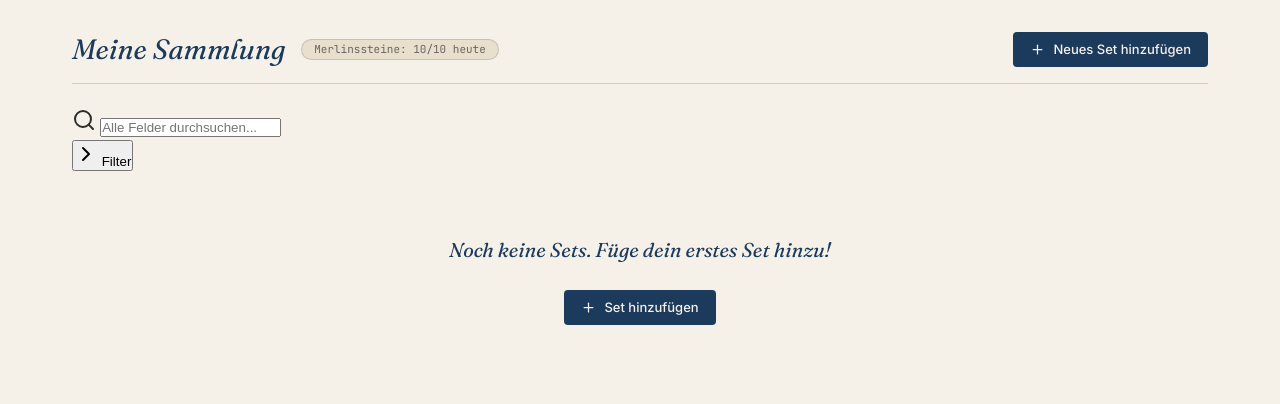
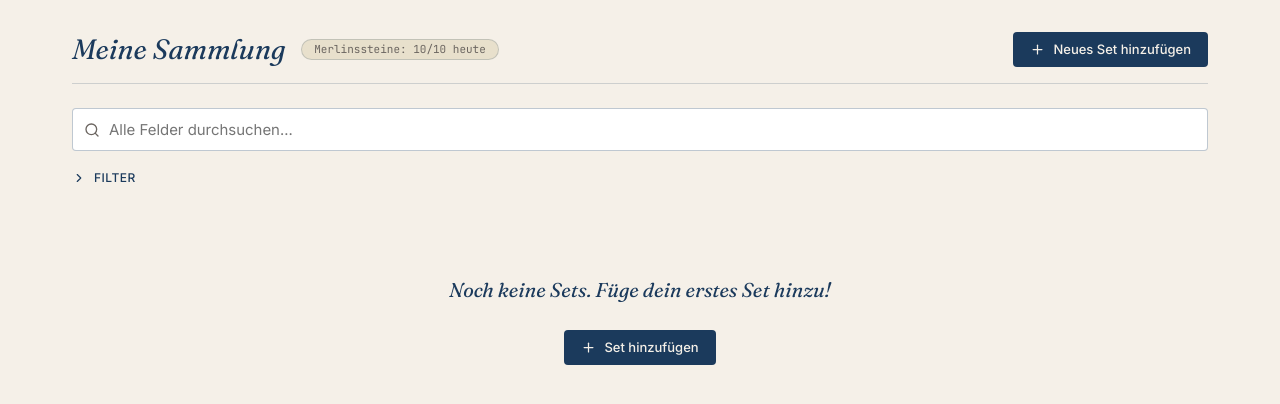
Before and after one commit to McCavity/brickset-tracker, a FastAPI app: page / in a window 1280 px wide. Shown: the part 160-564 px from the top of the page. Run offline with FastAPI, Linux system fonts and the light colour scheme; data that the repository does not hold is empty; some libraries are stand-ins or nearby versions.

Commit message:
style: add search/filter UI styles + bump CSS cache buster
Pill-shaped facet checkboxes with active state in the accent
colour. Filter panel card matches existing design tokens
(kartenpapier/tiefwasser/kuestenblau palette).

```diff
--- a/static/style.css
+++ b/static/style.css
@@ -604,3 +604,161 @@ h3 {
 .mt-4 { margin-top: var(--sp-4); }
 .mb-4 { margin-bottom: var(--sp-4); }
 hr { border: 0; border-top: 1px solid var(--rule); margin: var(--sp-5) 0; }
+
+/* ---------- Search Row --------------------------------------------- */
+.search-row {
+  margin-bottom: var(--sp-4);
+}
+.search-box {
+  position: relative;
+  display: flex;
+  align-items: center;
+}
+.search-box__icon {
+  position: absolute;
+  left: 12px;
+  width: 16px;
+  height: 16px;
+  color: var(--fg-muted);
+  pointer-events: none;
+}
+.search-box input {
+  width: 100%;
+  font: 400 15px/1.4 var(--font-body);
+  color: var(--fg);
+  background: var(--weiss);
+  border: 1px solid rgba(27,58,92,.28);
+  border-radius: var(--r-md);
+  padding: 10px 36px 10px 36px;
+  outline: none;
+  transition: border-color var(--dur-fast) var(--ease-out), box-shadow var(--dur-fast) var(--ease-out);
+}
+.search-box input:focus {
+  border-color: var(--kuestenblau);
+  box-shadow: 0 0 0 3px rgba(58,124,165,.18);
+}
+.search-box__clear {
+  position: absolute;
+  right: 8px;
+  width: 22px;
+  height: 22px;
+  border: none;
+  background: var(--bg-card);
+  color: var(--fg-muted);
+  border-radius: 50%;
+  cursor: pointer;
+  font-size: 14px;
+  line-height: 1;
+  display: flex;
+  align-items: center;
+  justify-content: center;
+}
+.search-box__clear:hover { background: var(--altes-papier); color: var(--fg); }
+
+/* ---------- Filter Panel ------------------------------------------- */
+.filter-panel {
+  margin-bottom: var(--sp-4);
+}
+.filter-panel__bar {
+  display: flex;
+  align-items: center;
+  gap: var(--sp-4);
+  padding-bottom: var(--sp-2);
+}
+.filter-toggle {
+  display: inline-flex;
+  align-items: center;
+  gap: var(--sp-2);
+  font: 500 12px/1 var(--font-body);
+  letter-spacing: .04em;
+  text-transform: uppercase;
+  color: var(--fg-heading);
+  background: none;
+  border: none;
+  cursor: pointer;
+  padding: 4px 0;
+}
+.filter-toggle__chevron {
+  width: 14px;
+  height: 14px;
+  transition: transform var(--dur-fast) var(--ease-out);
+}
+.filter-toggle__count {
+  font: 500 11px/1 var(--font-mono);
+  color: var(--kuestenblau);
+  background: rgba(58,124,165,.12);
+  padding: 2px 8px;
+  border-radius: var(--r-pill);
+  text-transform: none;
+  letter-spacing: 0;
+}
+.filter-clear {
+  font: 400 12px/1 var(--font-body);
+  color: var(--fg-muted);
+  text-decoration: underline;
+  text-decoration-thickness: 1px;
+  text-underline-offset: 3px;
+}
+.filter-clear:hover { color: var(--accent); }
+
+.filter-panel__body {
+  background: var(--bg-card);
+  border: 1px solid var(--rule);
+  border-radius: var(--r-md);
+  padding: var(--sp-3) var(--sp-4);
+  display: flex;
+  flex-wrap: wrap;
+  gap: var(--sp-4) var(--sp-5);
+}
+.facet-group { min-width: 0; }
+.facet-group__label {
+  font: 500 10px/1 var(--font-body);
+  letter-spacing: .09em;
+  text-transform: uppercase;
+  color: var(--fg-muted);
+  margin-bottom: var(--sp-2);
+}
+.facet-group__options {
+  display: flex;
+  flex-wrap: wrap;
+  gap: var(--sp-2);
+}
+.facet-check {
+  display: inline-flex;
+  align-items: center;
+  gap: 6px;
+  font: 400 12px/1 var(--font-body);
+  color: var(--fg);
+  background: var(--weiss);
+  border: 1px solid var(--rule);
+  border-radius: var(--r-pill);
+  padding: 5px 10px 5px 8px;
+  cursor: pointer;
+  transition: background var(--dur-fast) var(--ease-out), border-color var(--dur-fast) var(--ease-out);
+}
+.facet-check input[type="checkbox"] {
+  width: 12px;
+  height: 12px;
+  margin: 0;
+  accent-color: var(--kuestenblau);
+  cursor: pointer;
+}
+.facet-check__count {
+  color: var(--fg-muted);
+  font-family: var(--font-mono);
+  font-size: 11px;
+}
+.facet-check:hover { border-color: var(--rule-strong); }
+.facet-check.active {
+  background: rgba(58,124,165,.10);
+  border-color: var(--kuestenblau);
+}
+.facet-check.active .facet-check__count { color: var(--kuestenblau); }
+
+/* ---------- Result Count Line -------------------------------------- */
+.results-count {
+  font: 400 12px/1.4 var(--font-mono);
+  color: var(--fg-muted);
+  margin-bottom: var(--sp-3);
+}
+.results-count i { color: var(--fg-muted); }
--- a/templates/base.html
+++ b/templates/base.html
@@ -5,7 +5,7 @@
   <meta name="viewport" content="width=device-width, initial-scale=1">
   <title>{% block title %}Brickset Tracker{% endblock %}</title>
   <link rel="icon" href="/static/favicon.svg" type="image/svg+xml">
-  <link rel="stylesheet" href="/static/style.css?v=2">
+  <link rel="stylesheet" href="/static/style.css?v=3">
 </head>
 <body>
 
```
